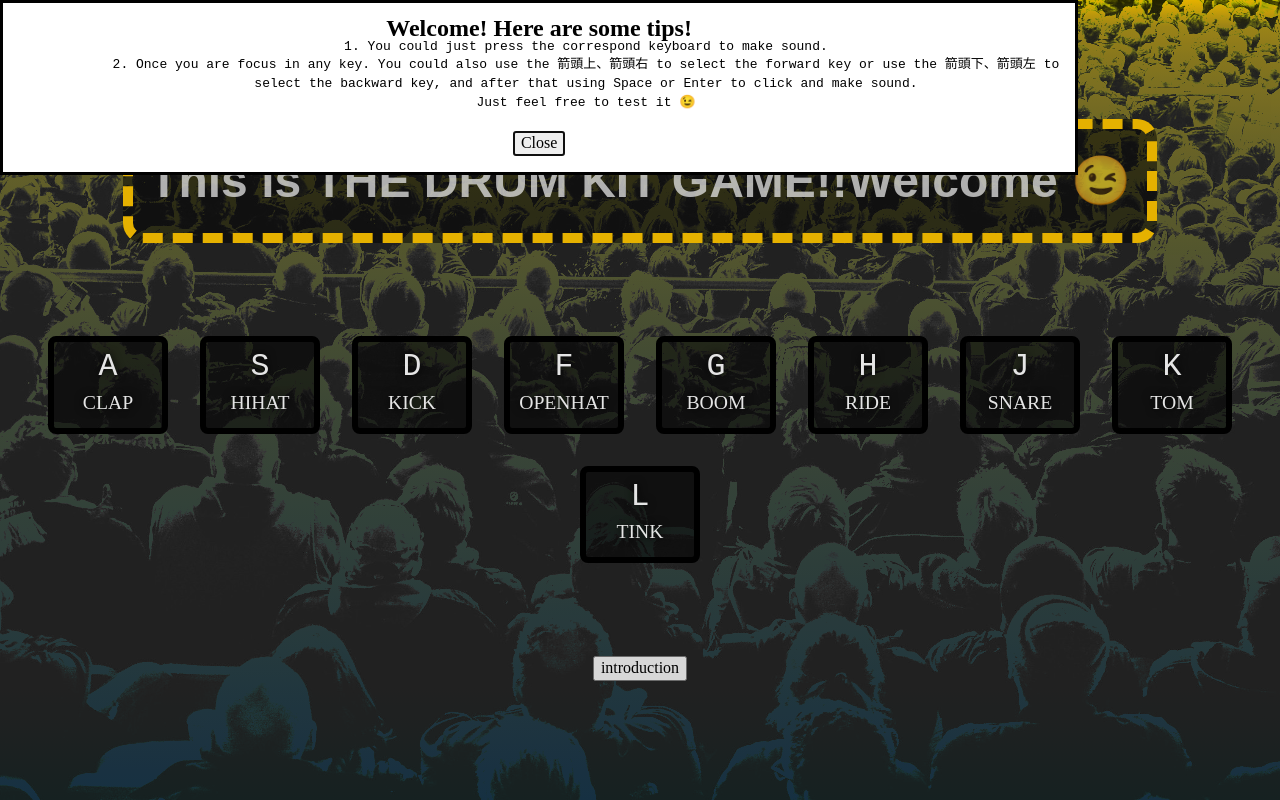
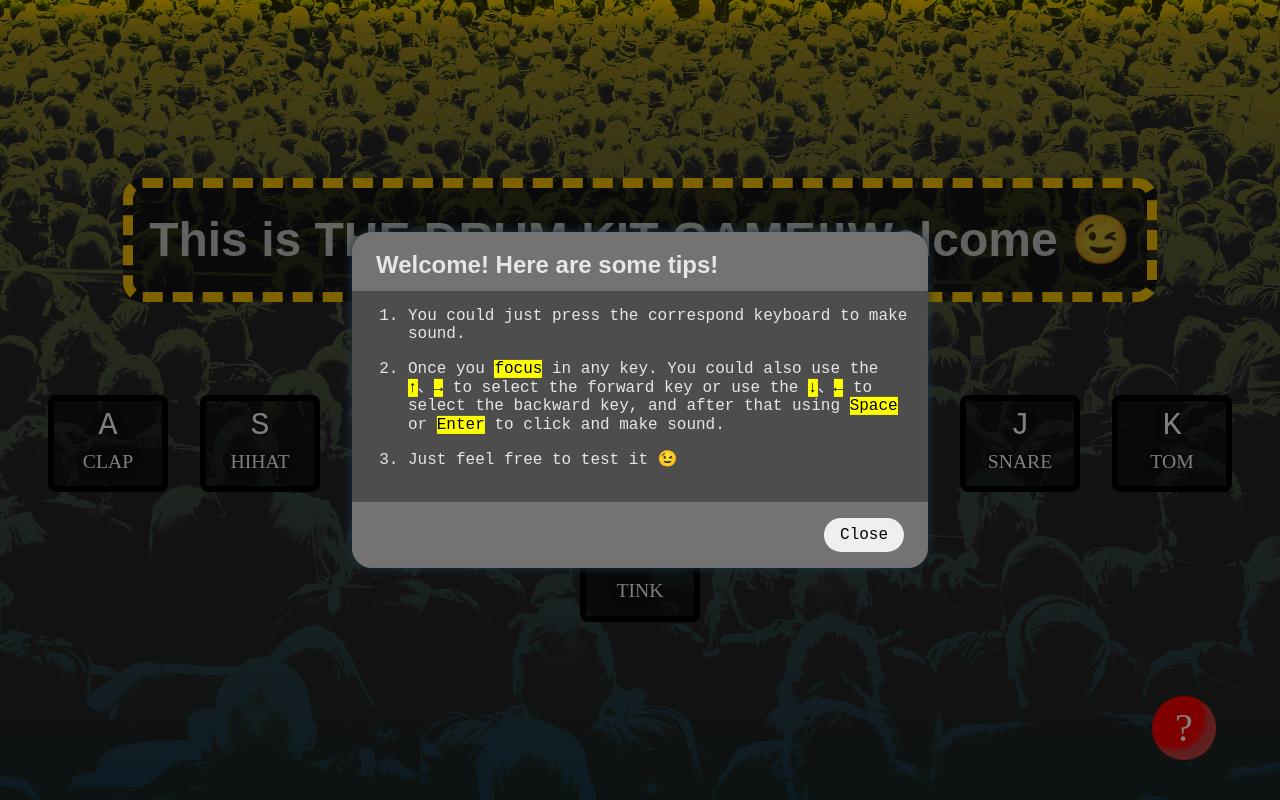
Before and after one commit to Beginneraboutlife116/JS30-01-drum-kit, a plain HTML site: page index.html in a window 1280 px wide. Drawn offline with Linux system fonts and the light colour scheme.

Commit message:
finish dialog and question style

```diff
--- a/index.html
+++ b/index.html
@@ -63,7 +63,9 @@
           <audio preload="auto" src="./sounds/tink.wav"></audio>
         </button>
       </section>
-      <button class="open-dialog">introduction</button>
+      <button class="open-dialog" aria-label="open introduction dialog">
+        <span>&quest;</span>
+      </button>
       <dialog class="intro-dialog" aria-labelledby="game-introduction">
         <header class="intro-dialog__header">
           <h2 class="intro-dialog__title" id="game-introduction">
@@ -71,12 +73,27 @@
           </h2>
         </header>
         <section class="intro">
-          <pre class="intro__text">
-            1. You could just press the correspond keyboard to make sound.
-            2. Once you are focus in any key. You could also use the <kbd>箭頭上</kbd>、<kbd>箭頭右</kbd> to select the forward key or use the <kbd>箭頭下</kbd>、<kbd>箭頭左</kbd> to
-            select the backward key, and after that using <kbd>Space</kbd> or <kbd>Enter</kbd> to click and make sound.
-            Just feel free to test it &#128521;
-          </pre>
+          <ol class="intro__inner">
+            <li class="intro__inner-item">
+              <p class="intro__text">
+                You could just press the correspond keyboard to make sound.
+              </p>
+            </li>
+            <li class="intro__inner-item">
+              <p class="intro__text">
+                Once you <mark>focus</mark> in any key. You could also use the
+                <mark><kbd>&uarr;</kbd></mark
+                >、<mark><kbd>&rarr;</kbd></mark> to select the forward key or
+                use the <mark><kbd>&darr;</kbd></mark
+                >、<mark><kbd>&larr;</kbd></mark> to select the backward key,
+                and after that using <mark><kbd>Space</kbd></mark> or
+                <mark><kbd>Enter</kbd></mark> to click and make sound.
+              </p>
+            </li>
+            <li class="intro__inner-item">
+              <p class="intro__text">Just feel free to test it &#128521;</p>
+            </li>
+          </ol>
         </section>
         <footer class="intro-dialog__footer">
           <button class="intro-dialog__close-button" aria-label="dialog-close">
--- a/main.js
+++ b/main.js
@@ -11,14 +11,14 @@ openDialog.addEventListener('click', () => {
 })
 closeDialog.addEventListener('click', () => {
   introDialog.close()
-})
-// * 用以歸還focus狀態到key上
-introDialog.addEventListener('close', () => {
   if (focusElementIndex !== -1) {
     keys[focusElementIndex].focus()
     focusElementIndex = -1
   }
 })
+// * 用以歸還focus狀態到key上
+// introDialog.addEventListener('close', () => {
+// })
 
 // * 播放音樂
 function playSound(key) {
--- a/style.css
+++ b/style.css
@@ -59,7 +59,7 @@ p, h1, h2, h3, h4, h5, h6 {
   }
 }
 
-@import url('https://fonts.googleapis.com/css2?family=Montserrat:wght@700&display=swap');
+@import url('https://fonts.googleapis.com/css2?family=Montserrat:wght@700&family=Roboto+Mono:wght@400;700&display=swap');
 
 .page {
   background-image: url(./images/background.jpeg) ,linear-gradient(#ffc600, 10%,#193549);
@@ -67,6 +67,7 @@ p, h1, h2, h3, h4, h5, h6 {
   background-position: center;
   background-size: cover;
   display: flex;
+  position: relative;
 }
 .page__inner {
   width: calc(100% - 2rem);
@@ -137,3 +138,79 @@ p, h1, h2, h3, h4, h5, h6 {
 .key.playing {
   opacity: 1;
 }
+.intro-dialog {
+  padding: 0;
+  inset: 50%;
+  transform: translate(-50%, -50%);
+  width: min(100%, 60ch);
+  border-radius: 20px;
+  text-align: left;
+  background-color: hsl(0, 0%, 30%);
+  color: hsl(0, 0%, 90%);
+  border: none;
+  box-shadow: 0 0 10px 0 #193549;
+  font-family: 'Roboto Mono', monospace;
+}
+.intro-dialog::backdrop {
+  background-color: hsla(0, 50%, 0%, 0.5);
+}
+.intro-dialog__header {
+  padding: 1.5rem 1.5rem 1rem;
+  background-color: hsl(0, 0%, 45%);
+  font-family: 'Montserrat', sans-serif;
+}
+.intro {
+  padding: 1rem;
+  font-size: 1rem;
+}
+.intro__inner-item {
+  margin-bottom: 1rem;
+}
+.intro-dialog__footer {
+  padding: 1rem 1.5rem;
+  background-color: hsl(0, 0%, 45%);
+  text-align: right;
+}
+.intro-dialog__close-button {
+  outline: none;
+  border: none;
+  padding: .5rem 1rem;
+  border-radius: 99em;
+  cursor: pointer;
+}
+.intro-dialog__close-button:hover {
+  background-color: #ffc600;
+}
+.open-dialog {
+  position: absolute;
+  inset: auto 5% 5% auto;
+  width: max(5%, 2.5rem);
+  aspect-ratio: 1;
+  border-radius: 50%;
+  border: none;
+  background-color: hsl(0, 100%, 50%);
+  box-shadow: inset -10px -10px 5px 0 hsla(0, 50%, 50%);
+  cursor: pointer;
+  display: flex;
+  align-items: center;
+  justify-content: center;
+  color: white;
+  font-size: 2.5rem;
+}
+.open-dialog:hover > span {
+  animation: question-jump 1s ease 0s infinite;
+}
+@keyframes question-jump {
+  20% {
+    transform: translateY(-100%);
+  }
+  40% {
+    transform: translateY(0);
+  }
+  60% {
+    transform: translateY(-50%);
+  }
+  80% {
+    transform: translateY(0);
+  }
+}
```
